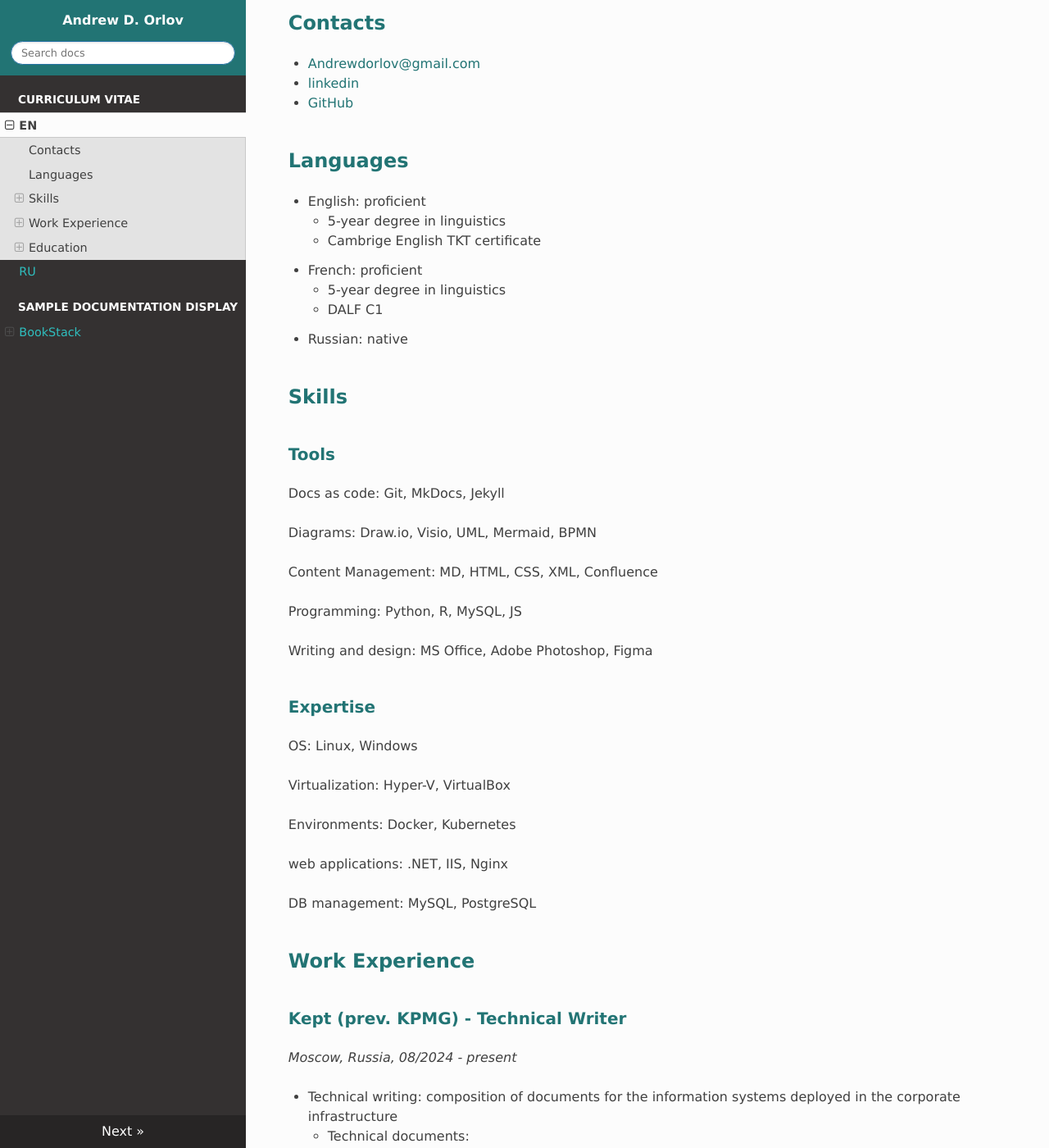
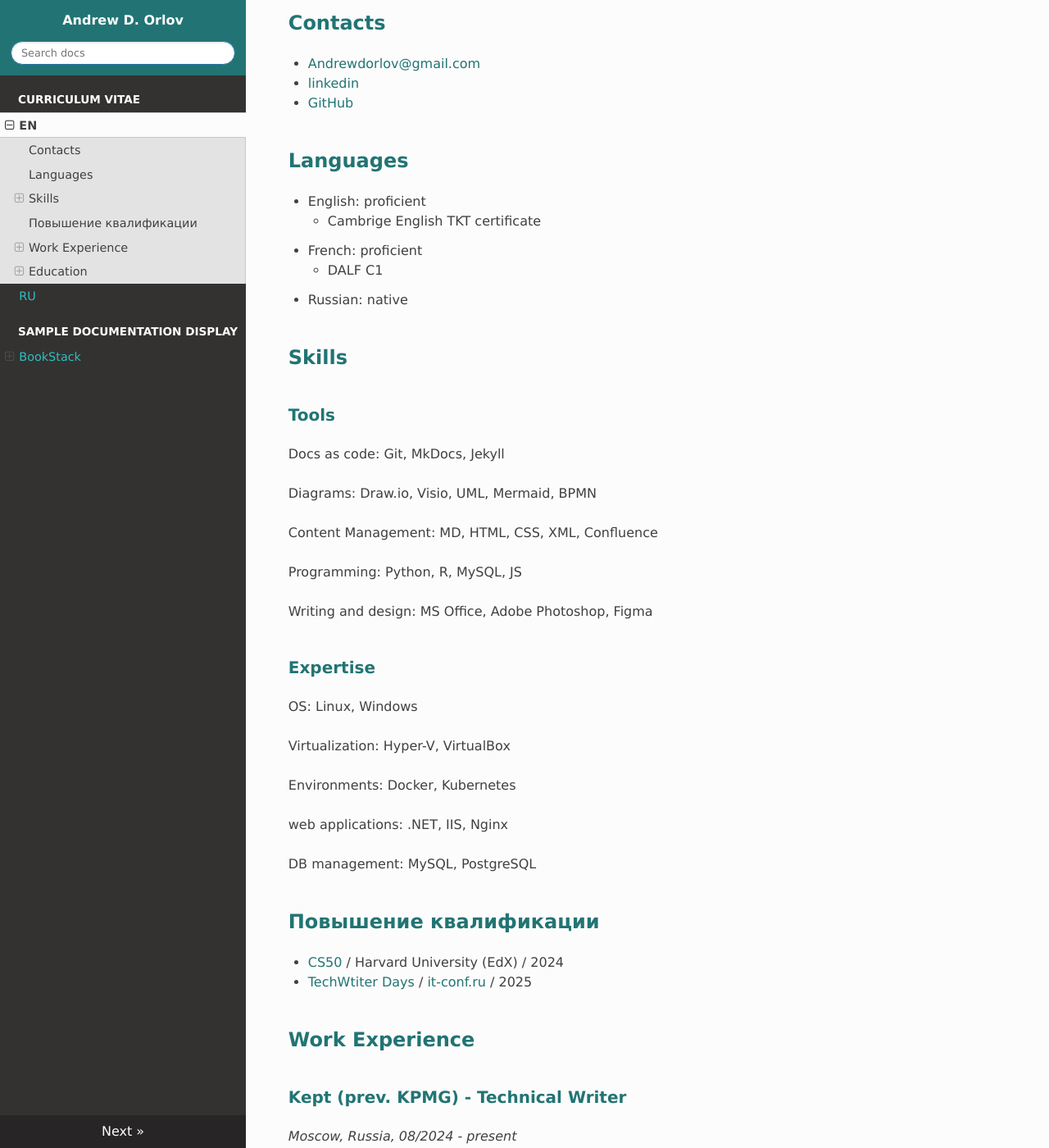
Before and after one commit to AndrewDOrlov/andrewdorlov.github.io, an MkDocs documentation site: the page built from docs/index.md, in a window 1280 px wide and 1400 px high, scrolled down 633 px. Shown: the whole window at 82% size. Built offline with MkDocs 1.6.1, drawn with Linux system fonts in a browser that asks for light colours; nearby versions of some CDN libraries.

Commit message:
added courses

```diff
--- a/docs/index.md
+++ b/docs/index.md
@@ -11,10 +11,8 @@
 ## Languages
 
 - English: proficient
-    - 5-year degree in linguistics
     - Cambrige English TKT certificate
 - French: proficient
-    - 5-year degree in linguistics
     - DALF C1
 - Russian: native
 
@@ -45,6 +43,12 @@ Environments: Docker, Kubernetes
 web applications: .NET, IIS, Nginx
 
 DB management: MySQL, PostgreSQL
+
+
+## Повышение квалификации
+
+- [CS50](https://pll.harvard.edu/course/cs50-introduction-computer-science) / Harvard University (EdX) / 2024
+- [TechWtiter Days](https://techwriterdays.ru/en/index) / [it-conf.ru](https://www.it-conf.ru/) / 2025
 
 
 ## Work Experience
```
Also changed, not shown: docs/CVRU.md (+6 -2 lines).
